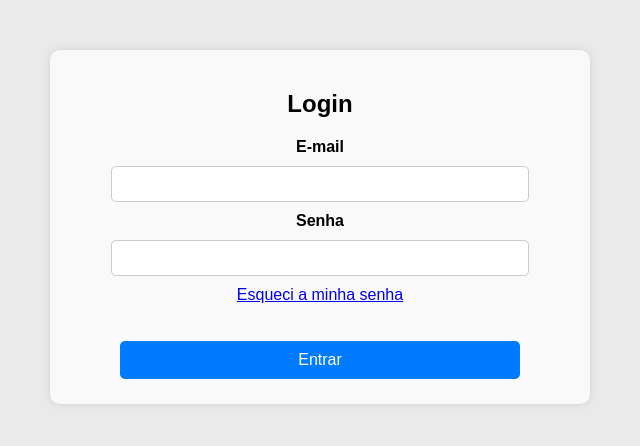
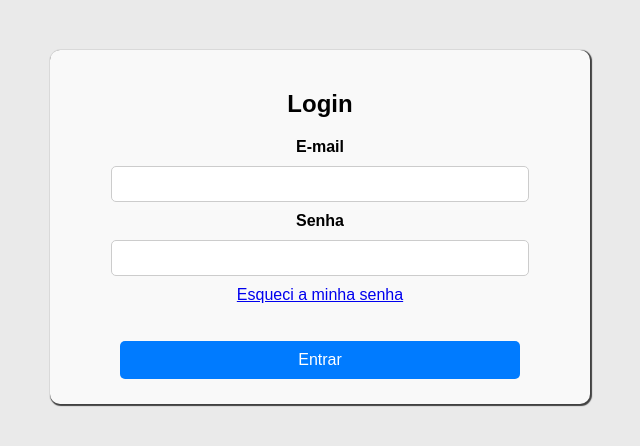
Before and after one commit to gustavoboeing12/gustavo_f_boeing_prova, a PHP site: page /index.php in a window 1280 px wide. Shown: the top 446 px of the page, without its empty margins (320-960 px from the left). Run offline with PHP 8.4, Linux system fonts and the light colour scheme.

Commit message:
estilização

```diff
--- a/MaterialApoio/MaterialApoio/styles.css
+++ b/MaterialApoio/MaterialApoio/styles.css
@@ -125,7 +125,7 @@ form {
     padding: 20px;
     background-color: #f9f9f9; /* Fundo suave */
     border-radius: 10px; /* Cantos arredondados */
-    box-shadow: 0px 0px 10px rgba(0, 0, 0, 0.1); /* Sombra leve */
+    box-shadow: 1px 1px 1px 1px #414141; /* Sombra leve */
     display: flex;
     flex-direction: column;
     align-items: center; /* Centraliza os elementos dentro do formulário */
```
